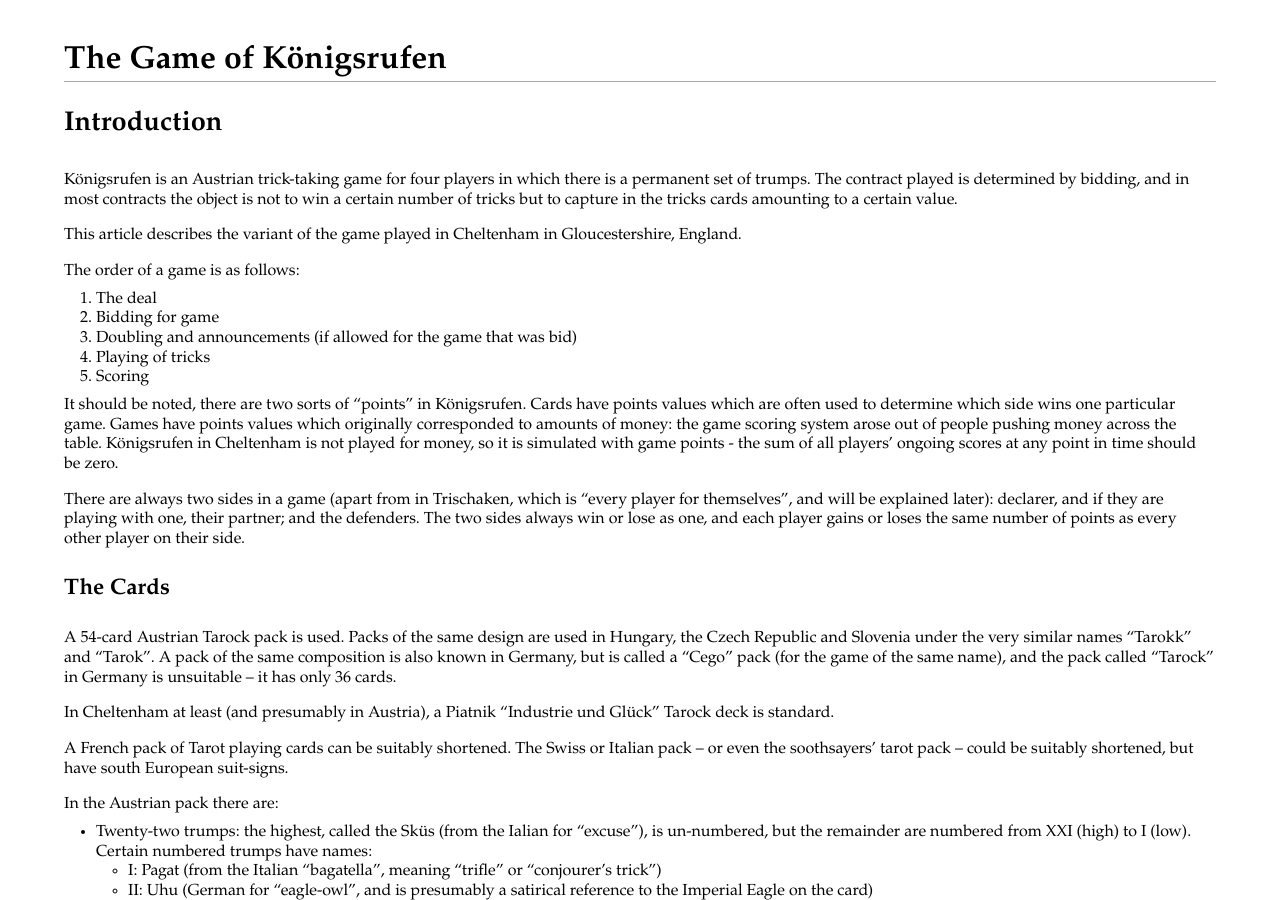
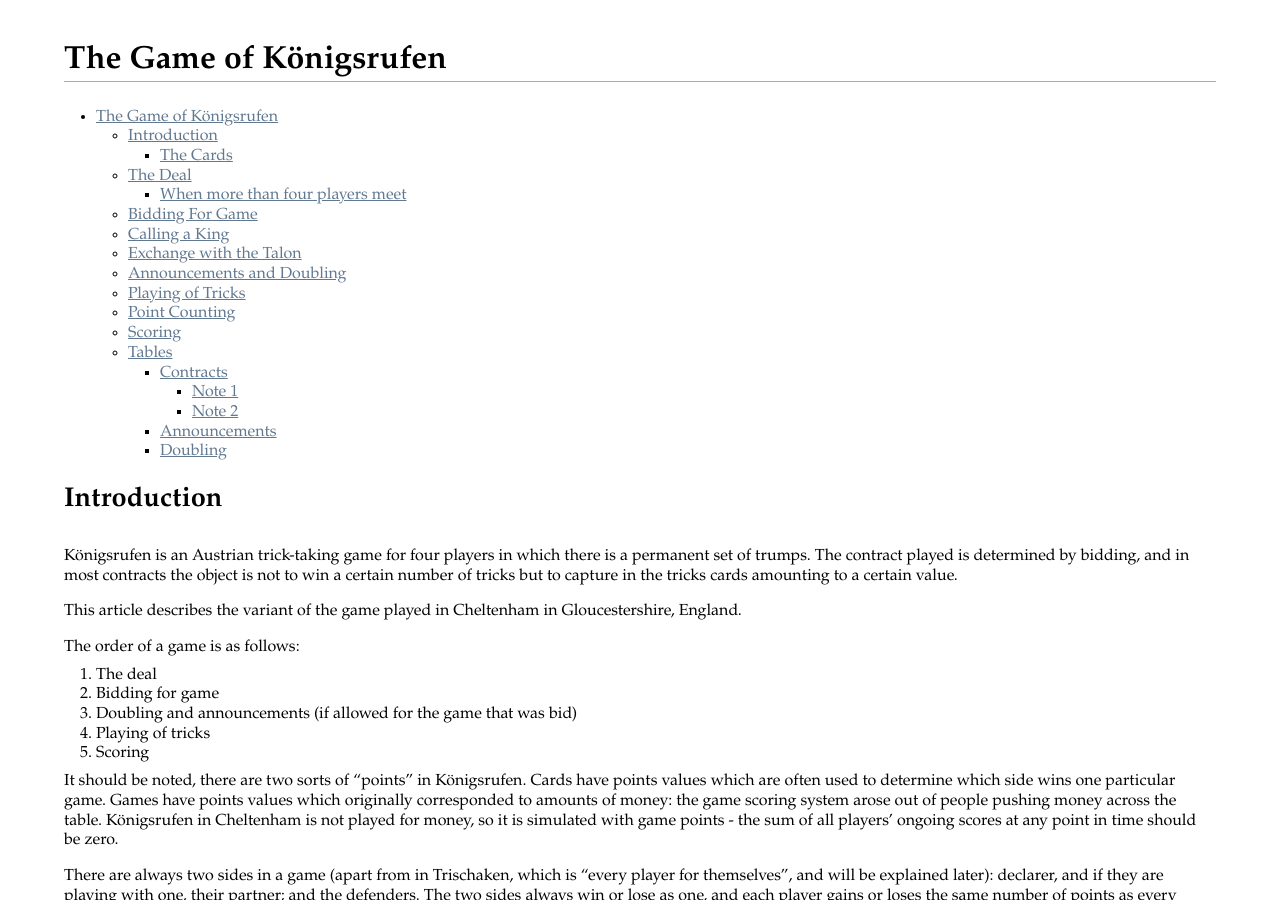
Before and after one commit to dwb/dwb.github.com, a Jekyll site: the page built from koenigsrufen.md, in a window 1280 px wide and 900 px high. Built offline with Jekyll 4.4.1, drawn with Linux system fonts in a browser that asks for light colours; Markdown is read by kramdown in place of the engine named in the settings.

```diff
--- a/_config.yml
+++ b/_config.yml
@@ -1 +1 @@
-markdown: kramdown
+markdown: maruku
--- a/koenigsrufen.md
+++ b/koenigsrufen.md
@@ -4,6 +4,9 @@ layout: article
 ---
 
 # The Game of Königsrufen
+
+* Table of Contents
+{:toc}
 
 ## Introduction
 
@@ -93,7 +96,7 @@ In Bettel, Piccolo, Bettel Ouvert and Piccolo Ouvert, there are no announceable
 
 Otherwise, declarer starts by calling zero or more announcements or doublings (as in the table below), and then "pass" to signal they are not calling any more. Defenders (opponents of the declarer) must prefix any announcements they make with "defensive".
 
-The game and any announced feats are scored separately -- even in Besser Rufer -- and so can be doubled separately by any successive opponent by announcing "kontra the [game or feat]". This doubles the amount of points the game or feat is worth -- both to win or lose by. The declarer or announcer of the feat then has the option to rekontra, quadroupling the points value. Finally, the opponent can then sub-kontra if they wish, briging the game or feat to eight times its normal value.
+The game and any announced feats are scored separately -- even in Besser Rufer -- and so can be doubled separately by any successive opponent by announcing "kontra the \[game or feat\]". This doubles the amount of points the game or feat is worth -- both to win or lose by. The declarer or announcer of the feat then has the option to rekontra, quadroupling the points value. Finally, the opponent can then sub-kontra if they wish, briging the game or feat to eight times its normal value.
 
 A defender announcing 45 or Valat must first kontra or subkontra the game, and if declarer or their partner announces 45 after a kontra then they must first rekontra.
 
```
